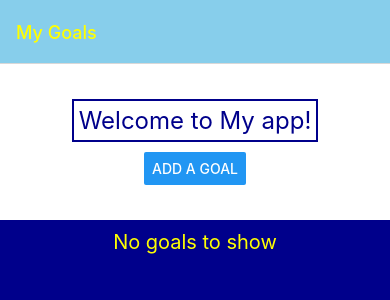
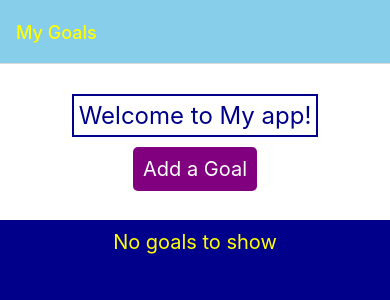
Before and after one commit to annanfu/MobileDev, a React Native app: screen /Home in a window 390 px wide. Shown: the top 300 px of the page. Built offline with nearby package versions, Linux system fonts and the light colour scheme.

Commit message:
Refactored the Add a Goal item using PressableButton

```diff
--- a/Components/GoalItem.js
+++ b/Components/GoalItem.js
@@ -1,6 +1,7 @@
 import { StyleSheet, Text, View, Button, Pressable } from 'react-native'
 import React from 'react'
 import PressableButton from './PressableButton';
+import MaterialCommunityIcons from "@expo/vector-icons/MaterialCommunityIcons";
 
 export default function GoalItem({goalObj, deleteHandler, navigation}) {
   function handleDelete() { // need a callback function that passed to the parent component
@@ -21,20 +22,21 @@ export default function GoalItem({goalObj, deleteHandler, navigation}) {
     <View style={styles.textContainer}>
       <Pressable
         onPress={handlePress}
-        style={({pressed}) => [
-        styles.horizontalContainer,  // define the style comes first
-        pressed && styles.pressedStyle,  // conditional style comes last
-        ]
-      }
-        android_ripple={{color: 'yellow', radius: 30}}>
+        style={({ pressed }) => [
+          styles.horizontalContainer, // define the style comes first
+          pressed && styles.pressedStyle, // conditional style comes last
+        ]}
+        android_ripple={{ color: "yellow", radius: 30 }}
+      >
         <Text style={styles.text}>{goalObj.text}</Text>
         <PressableButton
           componentStyle={styles.deleteButton}
           pressedHandler={handleDelete}
           pressedStyle={styles.pressedStyle}
         >
-          <Text style={styles.deleteText}>X</Text>
-        {/* <Button title="X" color="grey" onPress={handleDelete} /> */}
+          <MaterialCommunityIcons name="trash-can" size={24} color="black" />
+          {/* <Text style={styles.deleteText}>X</Text> */}
+          {/* <Button title="X" color="grey" onPress={handleDelete} /> */}
         </PressableButton>
       </Pressable>
     </View>
--- a/Components/Home.js
+++ b/Components/Home.js
@@ -9,11 +9,13 @@ import {
   TextInput,
   View,
   Alert,
+  Pressable,
 } from "react-native";
 import Header from "./Header";
 import React, { useState } from "react";
 import Input from "./Input";
 import GoalItem from "./GoalItem";
+import PressableButton from "./PressableButton";
 
 export default function Home( {navigation} ) {
   const [receivedData, setReceivedData] = useState("");
@@ -70,7 +72,14 @@ function handleGoalPress(pressedGoal) {  // navigate to the GoalDetails screen
       <StatusBar style="auto" />
       <View style={styles.topView}>
         <Header name={appName} />
-        <Button title="Add a Goal" onPress={() => setVisible(true)} />
+        <PressableButton
+          componentStyle={{backgroundColor: "purple"}}
+          pressedHandler={() => setVisible(true)}
+        >
+
+          <Text style={styles.buttonText}>Add a Goal</Text>
+        </PressableButton>
+
         <Input
           textInputFocus={true}
           inputHandler={handleInputData}
@@ -98,10 +107,13 @@ function handleGoalPress(pressedGoal) {  // navigate to the GoalDetails screen
           renderItem={({ item }) => {
             // destructure the item from receivedObj
             // (console.log(receivedObj))
-            return <GoalItem
-                    deleteHandler={handleDelete}
-                    navigation={navigation}
-                    goalObj={item} />;
+            return (
+              <GoalItem
+                deleteHandler={handleDelete}
+                navigation={navigation}
+                goalObj={item}
+              />
+            );
           }}
         />
         {/* <ScrollView contentContainerStyle={styles.scrollViewContainer}>
@@ -156,4 +168,8 @@ const styles = StyleSheet.create({
     backgroundColor: "yellow",
     height: 2,
   },
+  buttonText: {
+    color: "white",
+    fontSize: 20,
+  },
 });
--- a/Components/PressableButton.js
+++ b/Components/PressableButton.js
@@ -24,6 +24,8 @@ export default function PressableButton({
 
 const styles = StyleSheet.create({
     defaultStyle: {
+        padding: 10,
+        borderRadius: 5,
         backgroundColor: 'skyblue',
     },
     defaultPressedStyle: {
```
